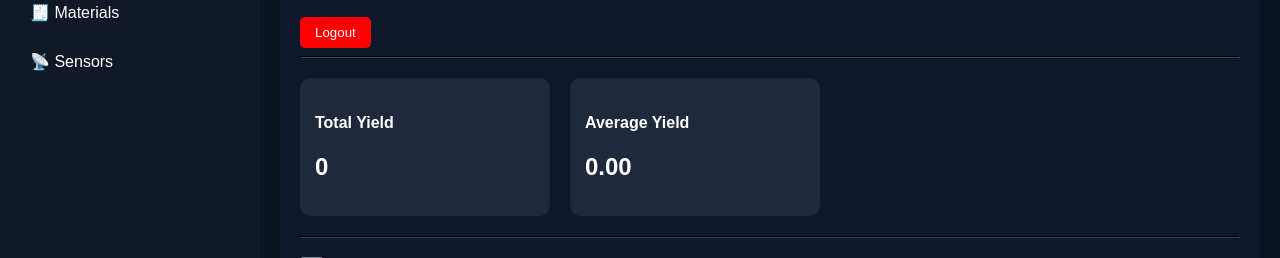
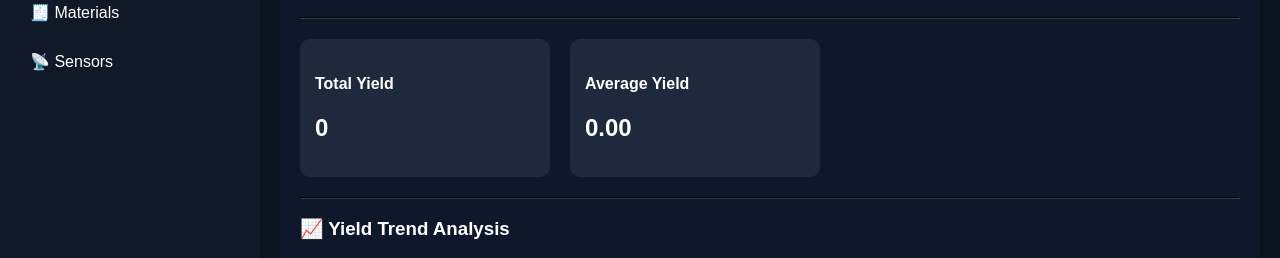
Before and after one commit to markanthonygarrido66/manufacturing-dashboard1, a Django app: page /dashboard/ in a window 1280 px wide. Shown: the part 186-444 px from the top of the page. Run offline with Django 5.2, Linux system fonts and the light colour scheme.

Commit message:
delete cause error

```diff
--- a/dashboard/templates/dashboard/dashboard.html
+++ b/dashboard/templates/dashboard/dashboard.html
@@ -10,12 +10,7 @@
 <h2>🏭 Manufacturing Command Room</h2>
 
 <p><b>Role:</b> {{ role }}</p>
-<form method="post" action="{% url 'logout' %}">
-    {% csrf_token %}
-    <button type="submit" style="background:red;color:white;">
-        Logout
-    </button>
-</form>
+
 <hr style="border-color:#334155;">
 
 <!-- KPI CARDS -->
```
